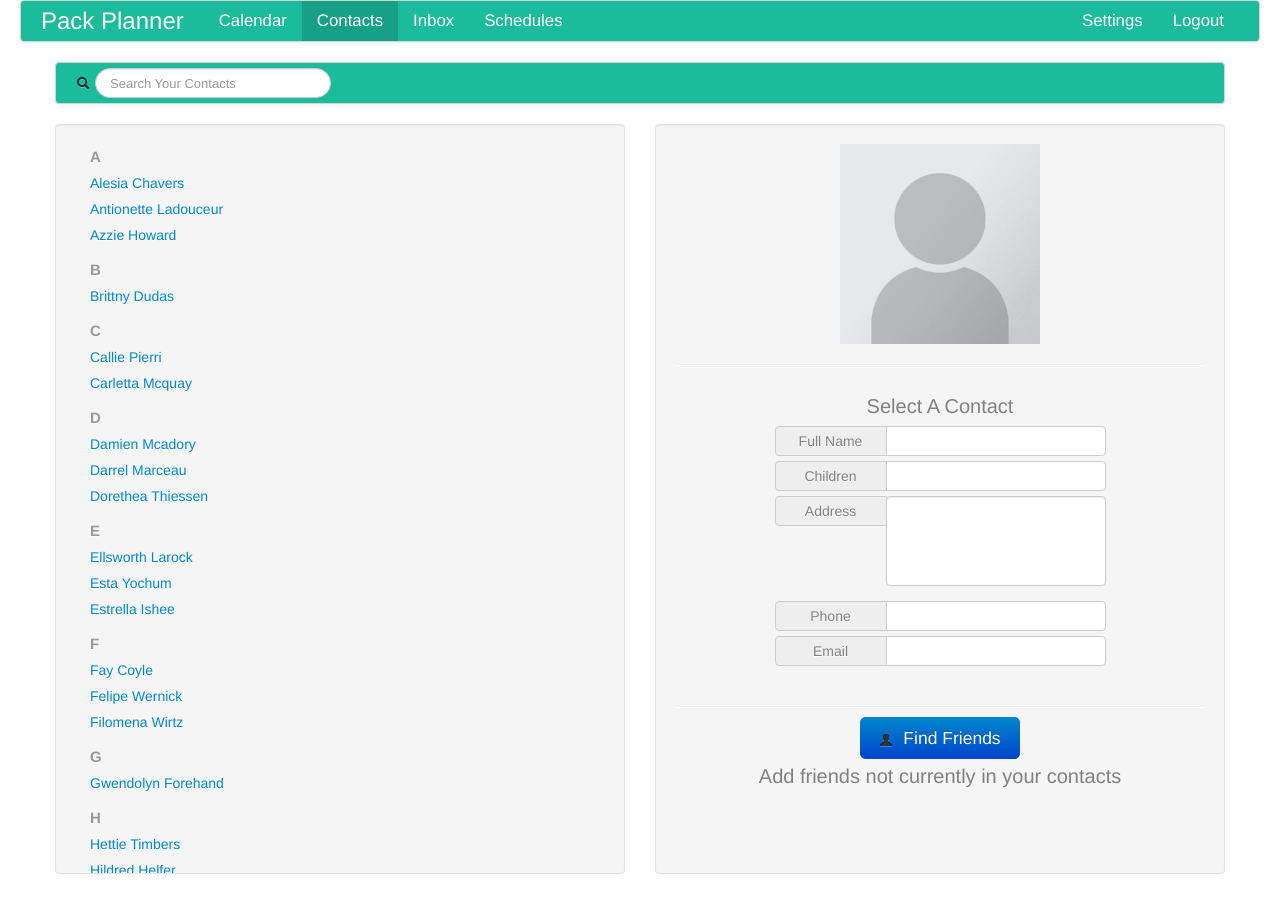
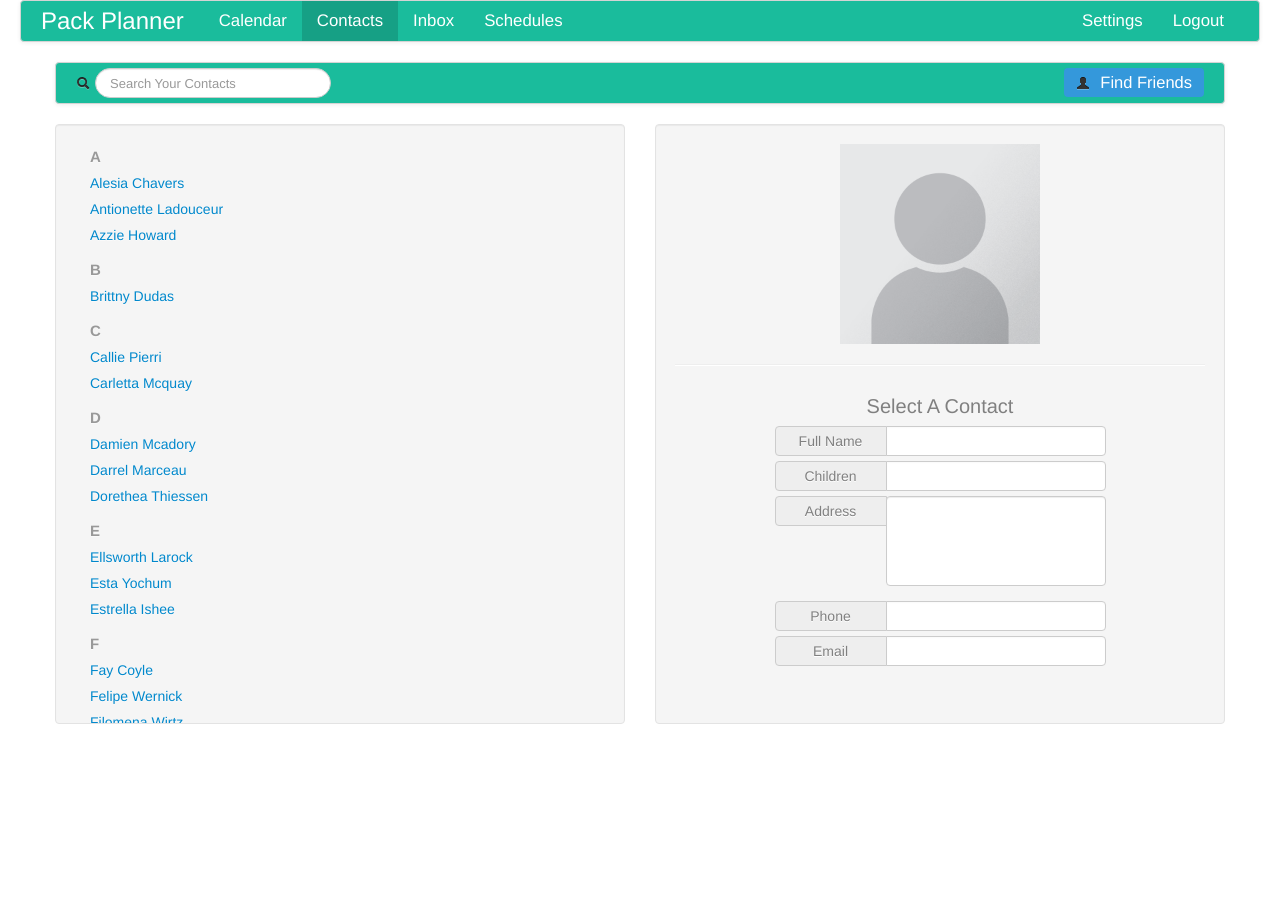
Before and after one commit to rodmk/packplanner, a Django app: page /contacts/ in a window 1280 px wide. Shown: the top 913 px of the page. Run offline with Django 3.2, Linux system fonts and the light colour scheme; a user stored in the database is signed in; some libraries are stand-ins or nearby versions.

Commit message:
- updated contacts look, working on buttons

```diff
--- a/packplanner/templates/contacts.html
+++ b/packplanner/templates/contacts.html
@@ -32,6 +32,9 @@ class="active"
 							</div>
 						</form>
 
+						<div class="span2 pull-right">
+								<a id="findContactsButton" class="btn pull-right flat btn-info" data-toggle="modal" href="#findFriendsModal" ><i class="icon-user"  style="margin-right: 10px; margin-bottom: 3px; vertical-align: middle;"></i>Find Friends</a>
+						</div>
 					</div>
 
 					</div>
@@ -107,21 +110,6 @@ class="active"
 						</div>
 
                     </div>
-					<hr>
-
-					<div class="row-fluid">
-						<div class="findContacts" style="text-align: center;">
-							<a id="findContactsButton" class="btn-large flat btn-primary" data-toggle="modal" href="#findFriendsModal" ><i class="icon-user"  style="margin-right: 10px; margin-bottom: 3px; vertical-align: middle;"></i>Find Friends</a>
-						</div>
-					</div>
-
-					<div class="row-fluid">
-						<div id="findContactsHelpText" style="text-align: center;">
-							<p> Add friends not currently in your contacts </p>
-						</div>
-					</div>
-
-					</div>
 
 				</div>
 
--- a/packplanner/templates/css/contacts.css
+++ b/packplanner/templates/css/contacts.css
@@ -3,11 +3,11 @@
 }
 
 #right-contact-pane {
-	height: 750px;
+	height: 600px !important;
 }
 
 #left-contact-pane {
-	height: 750px !important;
+	height: 600px !important;
     overflow: auto;
 }
 
```
Also changed, not shown: packplanner/templates/css/custom-buttons.css (+10 -10 lines), packplanner/templates/js/calendar.js (+2 -18 lines).
